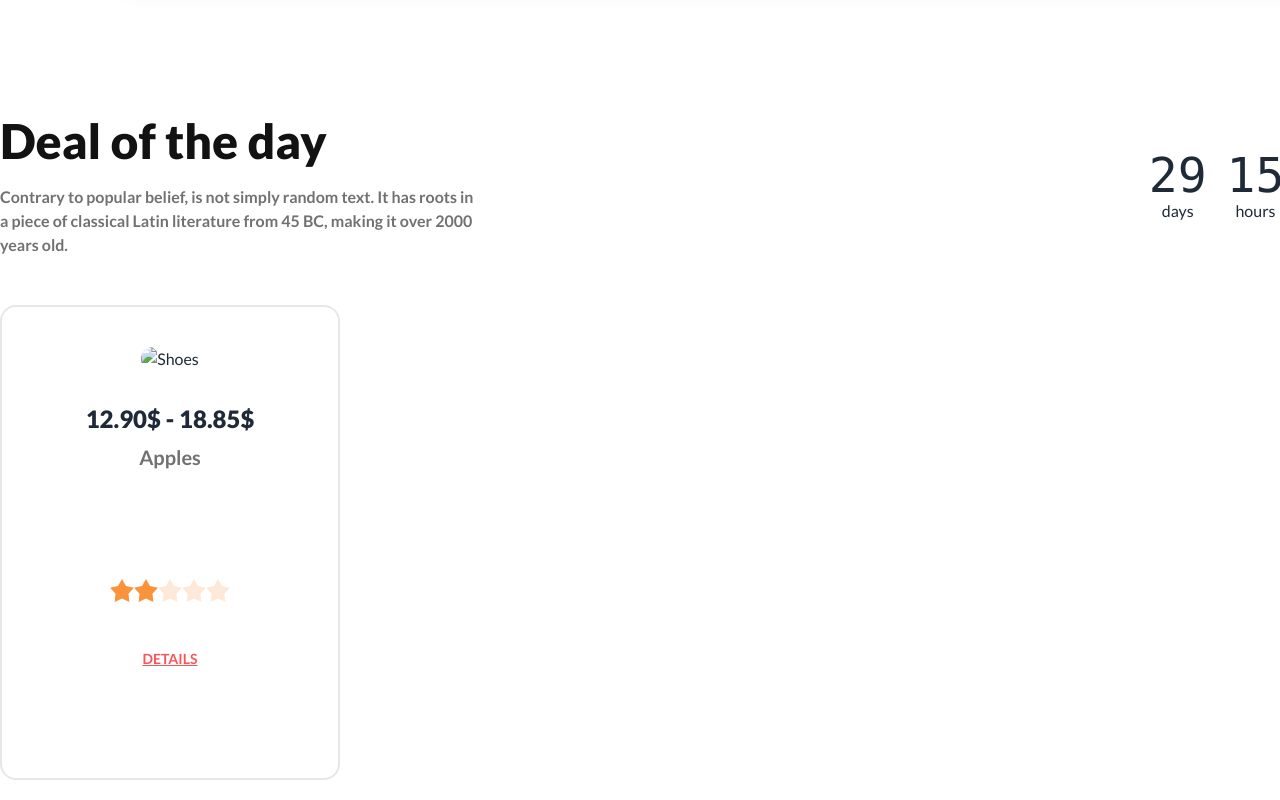
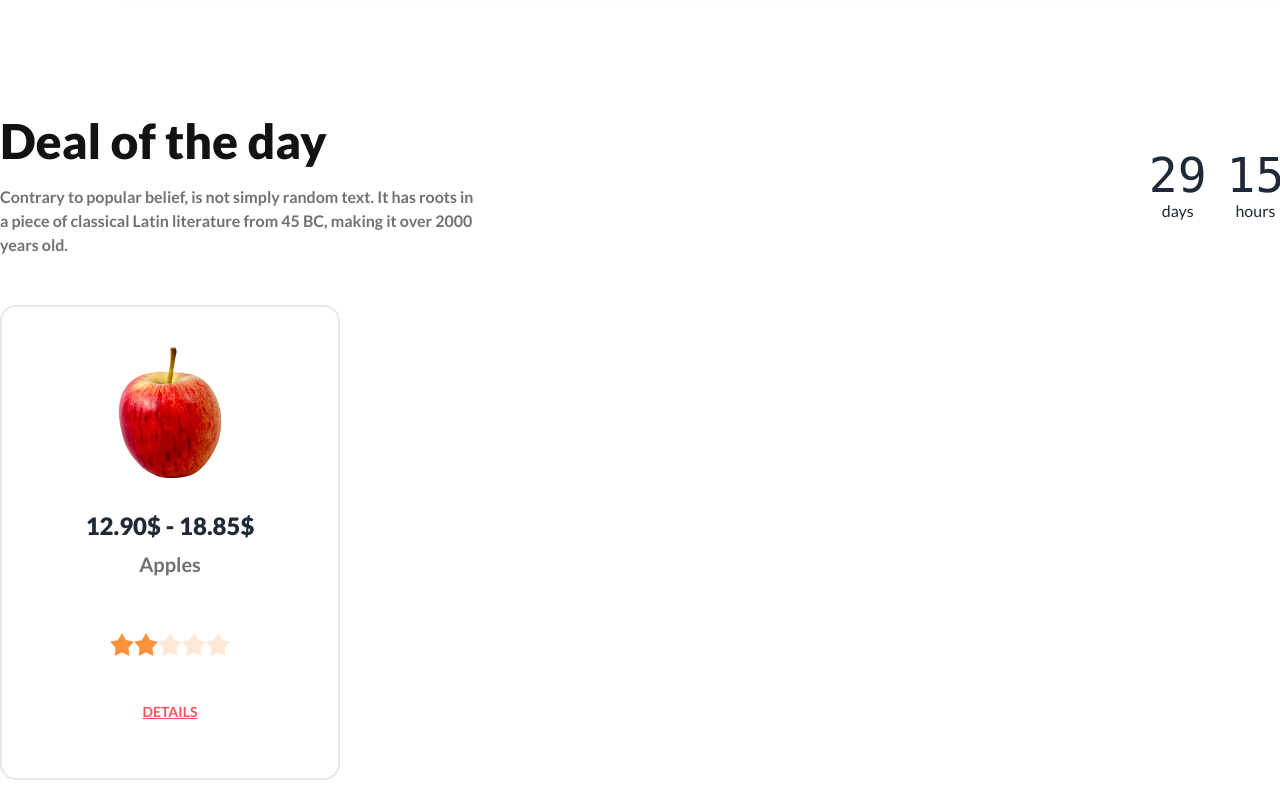
Before and after one commit to Naiem121/Thard-Assignment-Fruit-burst, a plain HTML site: page index.html in a window 1280 px wide. Shown: the part 1435-2235 px from the top of the page. Drawn offline with nearby package versions, Linux system fonts and the light colour scheme; the site is published under a folder, as on GitHub Pages, so addresses that start at the root find nothing.

Commit message:
problem solve

```diff
--- a/index.html
+++ b/index.html
@@ -247,7 +247,7 @@
     <div class="mt-12 mb-5">
         <div class="card border-2 w-[340px] h-[475px] ">
             <figure class="px-10 pt-10 ">
-              <img src="/images/fruit6.png" alt="Shoes" class="rounded-xl" />
+              <img src="images/fruit6.png" alt="Shoes" class="rounded-xl" />
             </figure>
            <div class="card-body items-center text-center">
             <h2 class="font-extrabold text-2xl">12.90$ - 18.85$</h2>
@@ -269,7 +269,7 @@
                     <div class="card-body items-center text-center">
                         <div class="card border-2 w-[340px] h-[475px] ">
                             <figure class="px-10 pt-10 ">
-                              <img src="/images/fruit6.png" alt="Shoes" class="rounded-xl" />
+                              <img src="images/fruit6.png" alt="Shoes" class="rounded-xl" />
                             </figure>
                            <div class="card-body items-center text-center">
                             <h2 class="font-extrabold text-2xl">12.90$ - 18.85$</h2>
```
